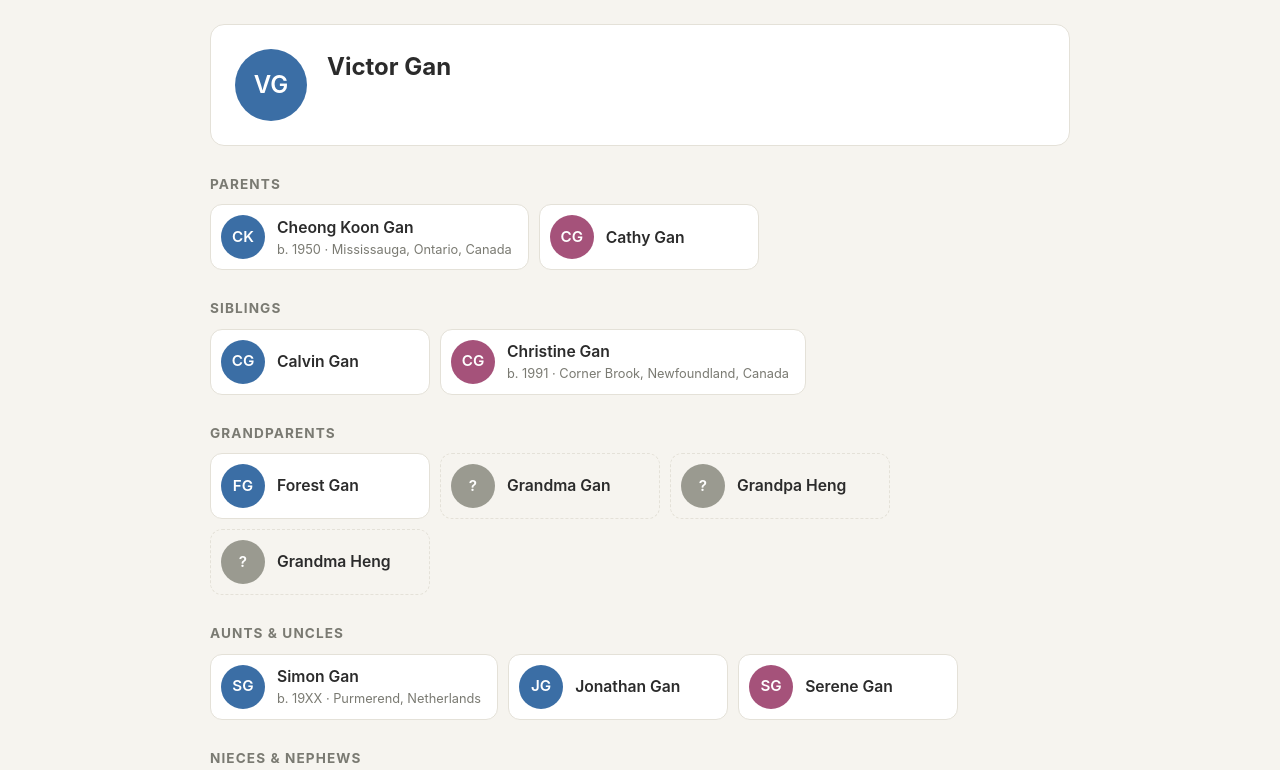
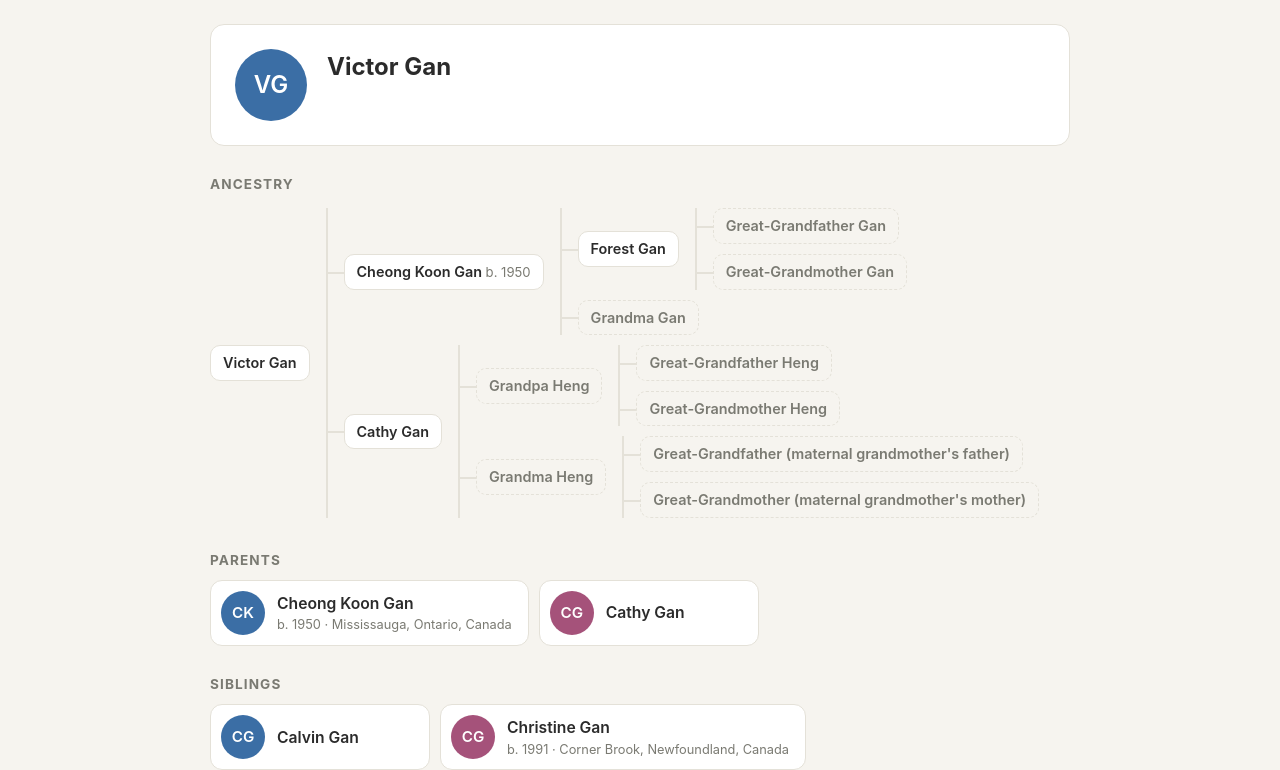
Before and after one commit to victorgan/ganfamily, a plain HTML site: page index.html in a window 1280 px wide. Shown: the part 64-834 px from the top of the page. Drawn offline with Linux system fonts and the light colour scheme.

Commit message:
Add visual ancestry chart to person pages
Bracket-style pedigree showing person → parents → grandparents →
great-grandparents, with an ellipsis when deeper generations exist.
Replaces the flat Grandparents card section.

Co-Authored-By: Claude Fable 5 <noreply@anthropic.com>
Claude-Session: https://claude.ai/code/session_01H6oRgTkCruUEuUGbS1bFpm

```diff
--- a/index.html
+++ b/index.html
@@ -213,6 +213,33 @@
   .chip.widowed { background: var(--chip-widowed); }
   .union .children-label { font-size: 0.8rem; color: var(--muted); margin: 10px 0 6px; }
 
+  /* ---- Pedigree chart ---- */
+  .ped { overflow-x: auto; padding: 4px 0; }
+  .pednode { display: flex; align-items: center; }
+  .pedparents { display: flex; flex-direction: column; gap: 10px; margin-left: 16px; padding-left: 16px; border-left: 2px solid var(--line); }
+  .pedparents > .pednode { position: relative; }
+  .pedparents > .pednode::before {
+    content: "";
+    position: absolute;
+    left: -16px; top: 50%;
+    width: 16px; height: 2px;
+    background: var(--line);
+  }
+  .pedcard {
+    display: inline-block;
+    background: var(--card);
+    border: 1px solid var(--line);
+    border-radius: 10px;
+    padding: 6px 12px;
+    color: var(--ink);
+    font-size: 0.9rem;
+    font-weight: 600;
+    white-space: nowrap;
+  }
+  .pedcard:hover { text-decoration: none; box-shadow: 0 3px 10px rgba(0,0,0,0.1); }
+  .pedcard.unknown { border-style: dashed; background: transparent; color: var(--muted); }
+  .pedcard .tree-meta { font-weight: 400; }
+
   /* ---- Tree view ---- */
   .tree-root { background: var(--card); border: 1px solid var(--line); border-radius: var(--radius); padding: 20px 24px; margin-bottom: 20px; }
   .tree-root > h3 { margin: 0 0 12px; font-size: 1.05rem; }
@@ -296,16 +323,6 @@ function siblingsOf(id) {
     }
   }
   return { full, half };
-}
-
-function grandparentsOf(id) {
-  const gps = [];
-  for (const parent of parentsOf(id)) {
-    for (const gp of parentsOf(parent.id)) {
-      if (!gps.some(g => g.id === gp.id)) gps.push(gp);
-    }
-  }
-  return gps;
 }
 
 function dedupe(people) {
@@ -484,6 +501,23 @@ function cardsSection(title, entries) {
   </section>`;
 }
 
+function pedNode(id, depth) {
+  // One node of the ancestry chart: the person, with their parents nested
+  // to the right. depth limits how many generations up are drawn.
+  const p = byId[id];
+  if (!p) return "";
+  const years = lifeSpan(p);
+  let html = `<div class="pednode"><a class="pedcard ${p.unknown ? "unknown" : ""}" href="#/p/${p.id}">${esc(p.name)}${years ? ` <span class="tree-meta">${esc(years)}</span>` : ""}</a>`;
+  const parents = parentsOf(id);
+  if (parents.length && depth > 0) {
+    html += `<div class="pedparents">${parents.map(par => pedNode(par.id, depth - 1)).join("")}</div>`;
+  } else if (parents.length) {
+    html += `<div class="pedparents"><div class="pednode"><span class="tree-meta">&nbsp;⋯&nbsp;</span></div></div>`;
+  }
+  html += `</div>`;
+  return html;
+}
+
 const STATUS_LABEL = {
   married: "Married", divorced: "Divorced", separated: "Separated",
   partner: "Partner", widowed: "Widowed",
@@ -525,6 +559,11 @@ function renderPerson(id) {
     </div>
   </div>`;
 
+  // Ancestry chart: person → parents → grandparents → great-grandparents
+  if (parentsOf(id).length) {
+    html += `<section><h3>Ancestry</h3><div class="ped">${pedNode(id, 3)}</div></section>`;
+  }
+
   // Immediate family first
   const parents = parentsOf(id);
   html += parents.length
@@ -560,7 +599,6 @@ function renderPerson(id) {
   }
 
   // Extended family
-  html += cardsSection("Grandparents", grandparentsOf(id).map(x => [x]));
   const auntsUncles = auntsUnclesOf(id);
   html += cardsSection("Aunts & Uncles", auntsUncles.map(x => [x]));
   const niblings = dedupe([...sibs.full, ...sibs.half].flatMap(s => childrenOf(s.id)));
```
